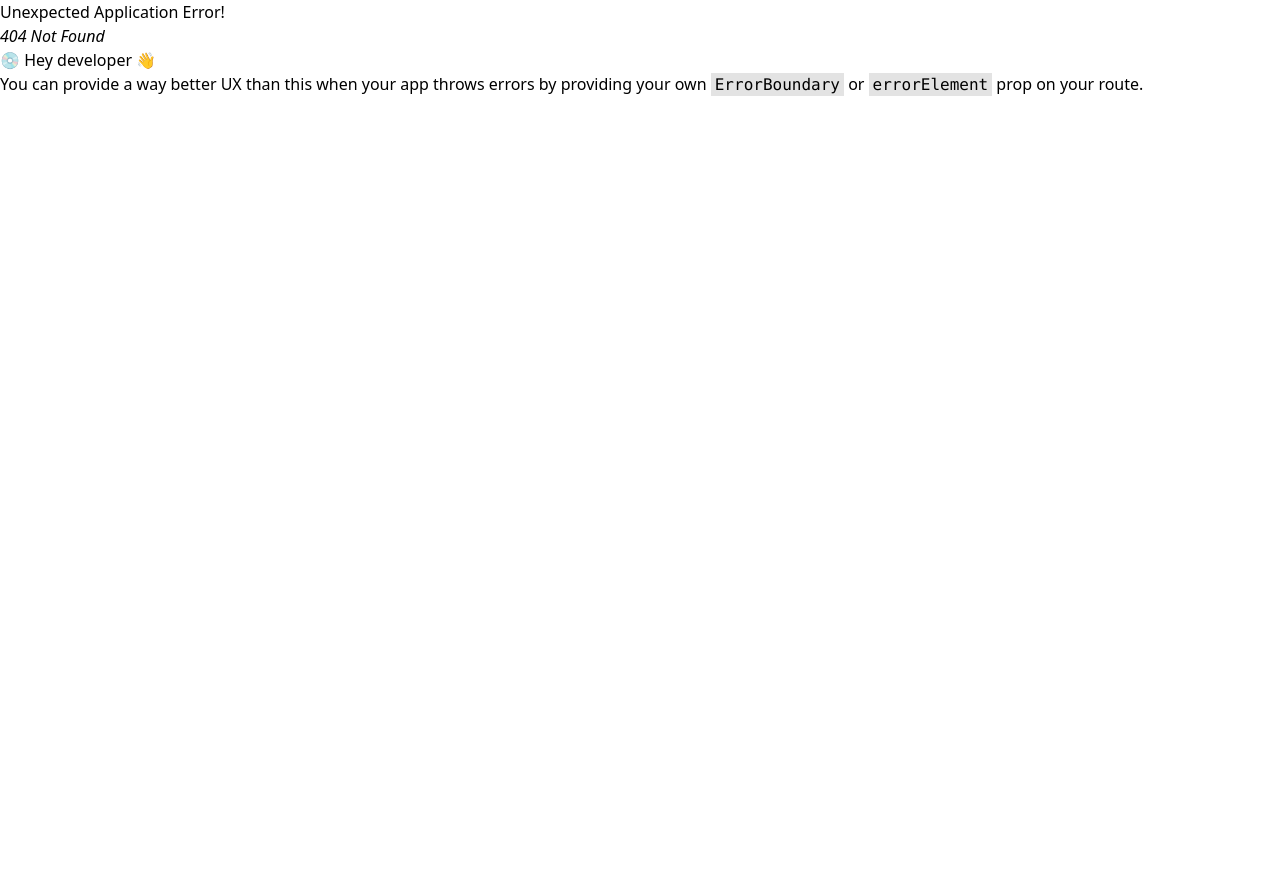
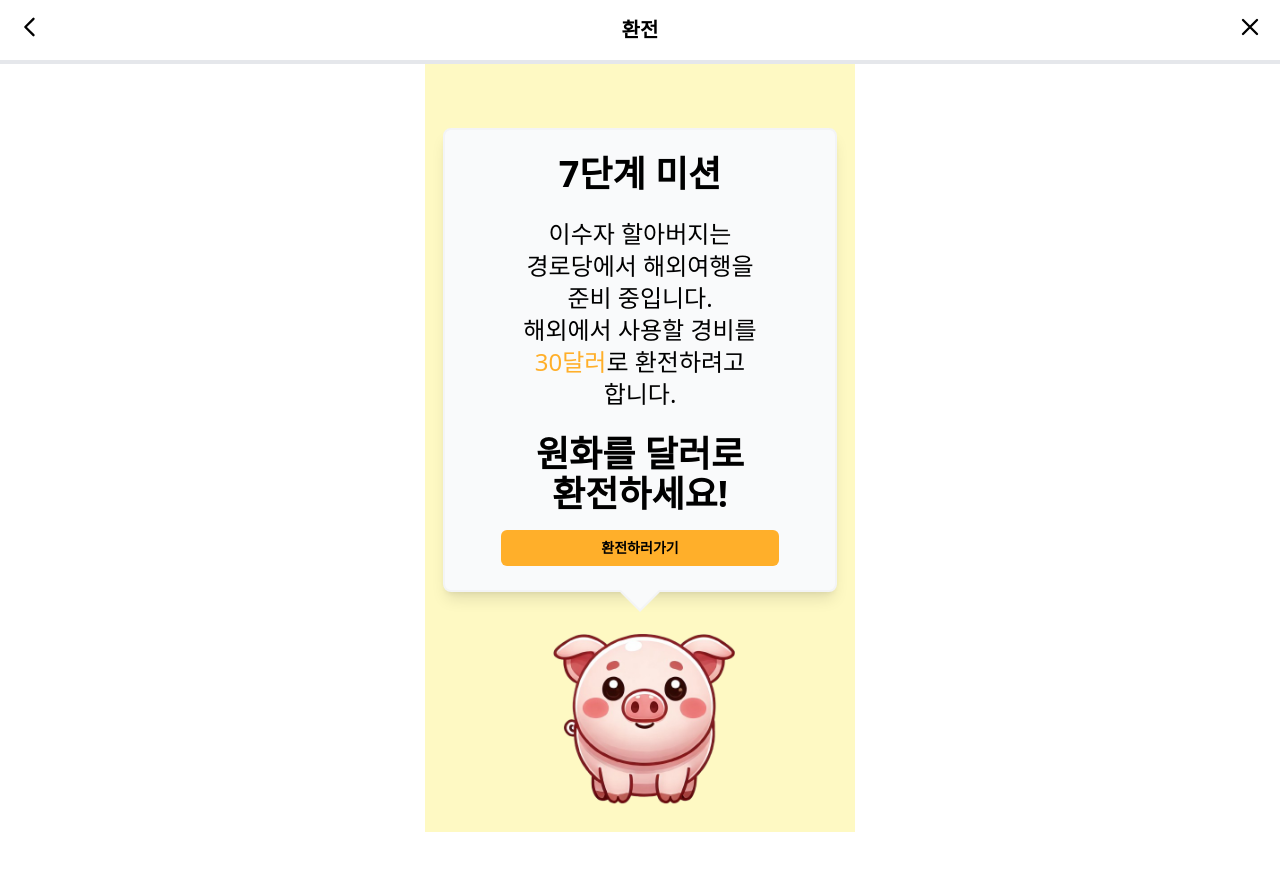
Before and after one commit to uhbooba/frontend, a React (Vite) app in the folder frontend/: page /exchange/mission in a window 1280 px wide. Before the commit this address had no page. Shown: the top 870 px of the page. Before the commit the page ends 800 px from the top, so only its background shows below. Built offline with nearby package versions, Linux system fonts and the light colour scheme.

Commit message:
✨Feat: 환전 미션 & 설명 페이지

```diff
--- /dev/null
+++ b/frontend/src/pages/exchange/ExchangeExplain.tsx
@@ -0,0 +1,54 @@
+import Button from '@/components/common/buttons/Button';
+import { useNavigate } from 'react-router';
+import TopBar from '@/components/layouts/TopBar';
+import TextBubble from '@/components/common/TextBubble';
+
+const ExchangeExplain = () => {
+  const navigate = useNavigate();
+
+  const GoAgree = () => {
+    navigate('/exchange/agree');
+  };
+
+  return (
+    <div className='min-h-screen bg-yellow-100'>
+      <div className='fixed left-0 top-0 z-10 w-full'>
+        <TopBar title='환전' />
+      </div>
+      <div className='relative flex flex-col items-center'>
+        <TextBubble
+          bubbleSize='w-10/12'
+          content={
+            <>
+              <p className='text-2xl font-bold'>환전이란?</p>
+            </>
+          }
+        />
+        <div className='flex items-center justify-center'>
+          <img
+            src='/assets/images/pig.png'
+            alt='Pig'
+            className='mt-4 h-32 w-32'
+          />
+        </div>
+        <div className='mt-4 w-10/12 rounded-lg bg-white p-6 text-center text-xl shadow-md'>
+          <p className='mb-4'>
+            우리나라 돈(원화)을 <br /> 외국 돈(외화)으로 바꾸거나, <br /> 외화를
+            원화로 바꾸는 것을 말해요.
+          </p>
+          <p className='mb-4'>
+            해외여행을 갈 때 <br /> 꼭 필요한 과정이에요.
+          </p>
+          <p className='mb-4'>
+            환전할 때는 <span className='font-bold text-primary'>환율</span>
+            을 <br /> 꼭 확인해야 해요! <br />
+            환율이 낮을 때 환전하면 <br /> 더 많은 돈을 받을 수 있어요.
+          </p>
+          <Button label='직접 해보기' onClick={GoAgree} />
+        </div>
+      </div>
+    </div>
+  );
+};
+
+export default ExchangeExplain;
--- /dev/null
+++ b/frontend/src/pages/exchange/ExchangeMission.tsx
@@ -0,0 +1,62 @@
+import Button from '@/components/common/buttons/Button';
+import { useNavigate } from 'react-router';
+import TopBar from '@/components/layouts/TopBar';
+import TextBubble from '@/components/common/TextBubble';
+
+const ExchangeMission = () => {
+  const navigate = useNavigate();
+
+  const GoExplain = () => {
+    navigate('/exchange/explain');
+  };
+
+  return (
+    <div className='min-h-screen bg-yellow-100'>
+      <div className='fixed left-0 top-0 z-10 w-full'>
+        <TopBar title='환전' />
+      </div>
+      <div className='relative mt-8 flex flex-col items-center'>
+        <TextBubble
+          bubbleSize='w-11/12'
+          content={
+            <>
+              <p className='text-4xl font-bold'>7단계 미션</p> <br />
+              <p className='text-2xl'>
+                이수자 할아버지는 <br />
+                경로당에서 해외여행을 <br />
+                준비 중입니다. <br />
+                해외에서 사용할 경비를 <br />
+                <span className='text-bold text-primary'>30달러</span>로
+                환전하려고
+                <br /> 합니다.
+              </p>
+              <br />
+              <p className='text-4xl font-bold'>
+                원화를 달러로 <br />
+                환전하세요!
+              </p>
+              <div className='ml-8 mr-8'>
+                <Button
+                  label='환전하러가기'
+                  size='small'
+                  color='orange'
+                  onClick={() => GoExplain()}
+                  className='mt-4'
+                />
+              </div>
+            </>
+          }
+        />
+        <div className='flex items-center justify-center'>
+          <img
+            src='/assets/images/pig.png'
+            alt='Pig'
+            className='mt-4 h-56 w-56'
+          />
+        </div>
+      </div>
+    </div>
+  );
+};
+
+export default ExchangeMission;
--- a/frontend/src/router/router.tsx
+++ b/frontend/src/router/router.tsx
@@ -42,6 +42,8 @@ import ExchangeMoney from '@/pages/exchange/ExchangeMoney';
 import ExchangePassword from '@/pages/exchange/ExchangePassword';
 import ExchangeComplete from '@/pages/exchange/ExchangeComplete';
 import ExchangeSuccess from '@/pages/exchange/ExchangeSuccess';
+import ExchangeMission from '@/pages/exchange/ExchangeMission';
+import ExchangeExplain from '@/pages/exchange/ExchangeExplain';
 
 const router = createBrowserRouter([
   {
@@ -88,6 +90,8 @@ const router = createBrowserRouter([
       { path: 'quiz/:type', element: <QuizQuestion /> },
       { path: 'quiz/:type/success', element: <QuizSuccess /> },
       // 환전
+      { path: 'exchange/mission', element: <ExchangeMission /> },
+      { path: 'exchange/explain', element: <ExchangeExplain /> },
       { path: 'exchange/agree', element: <ExchangeAgree /> },
       { path: 'exchange/money', element: <ExchangeMoney /> },
       { path: 'exchange/password', element: <ExchangePassword /> },
```
